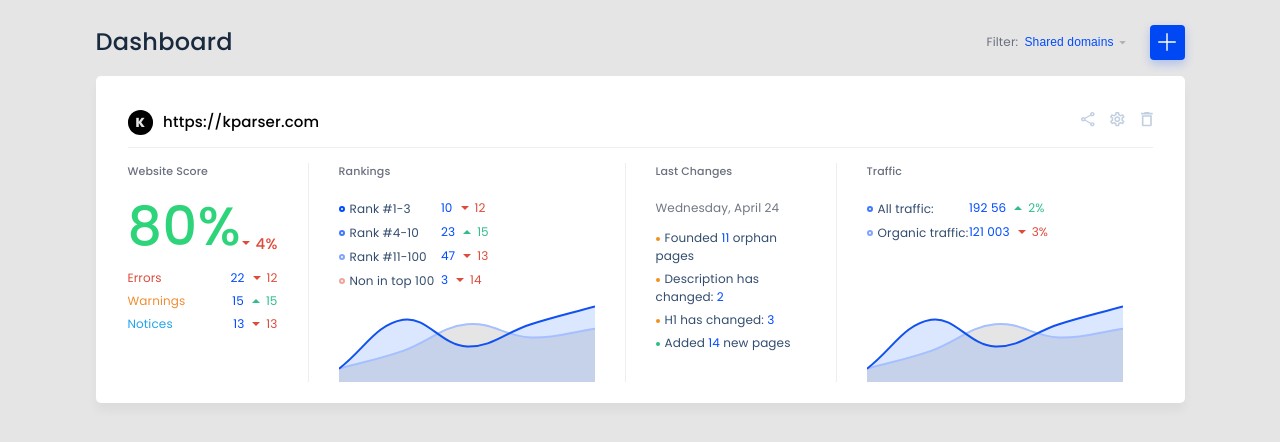
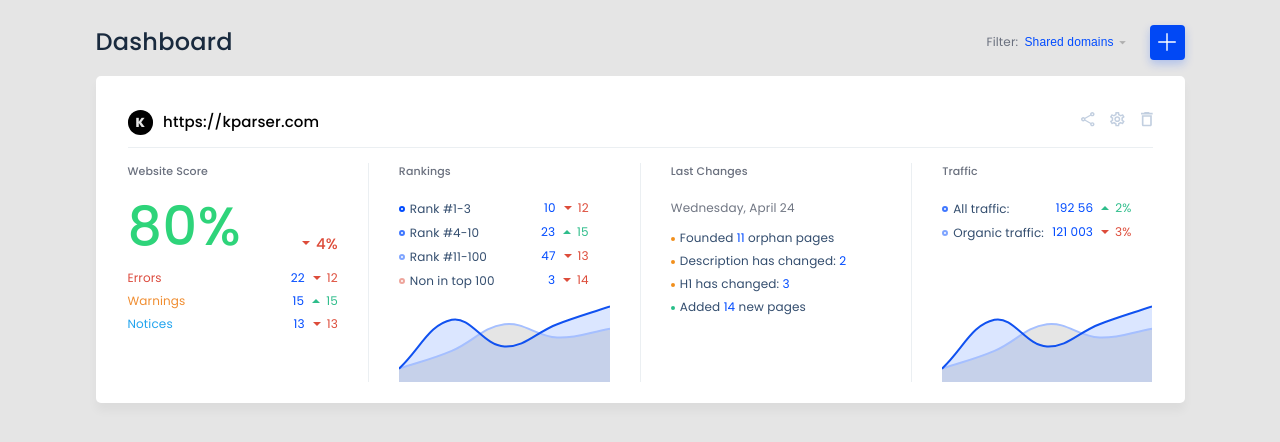
Before and after one commit to ssvStyle/Dashboard, a website: page app/index.html in a window 1280 px wide. Drawn offline with nearby package versions, Linux system fonts and the light colour scheme.

Commit message:
small fix: chart

```diff
--- a/app/index.html
+++ b/app/index.html
@@ -50,7 +50,7 @@
                     </ul>
                 </div>
                 <div class="main__content__block">
-                    <div>
+                    <div class="main__content__block__chart">
                         <p class="main__content__block__title">Rankings</p>
                         <ul>
                             <li><div>Rank #1-3</div><div><span>10</span><p>12</p></div></li>
@@ -72,7 +72,7 @@
                     </ul>
                 </div>
                 <div class="main__content__block">
-                    <div>
+                    <div class="main__content__block__chart">
                         <p class="main__content__block__title">Traffic</p>
                         <ul>
                             <li><div>All traffic: </div><div><span>192 56</span><p>2%</p></div></li>
--- a/src/scss/_main.scss
+++ b/src/scss/_main.scss
@@ -38,7 +38,8 @@
     }
   }
   &__content{
-    @include dFlexBetween(stretch);
+    //@include dFlexBetween(stretch);
+    display: flex;
     &__block:first-of-type {
       padding-left: 0;
       @for $i from 0 to length($scoreColors) {
@@ -109,6 +110,7 @@
       }
     }
     &__block:nth-child(4) {
+      padding-right: 0px;
       ul li:first-child {
         p:before {
           content: '';
@@ -131,11 +133,14 @@
     &__block {
       &:nth-child(2n+2) {
         display: flex;
+        justify-content: space-between;
         flex-direction: column;
-        justify-content: space-between;
-        div {
-          width: 80%;
-        }
+      }
+      canvas {
+        width: 100%;
+      }
+      &__chart {
+          width: 90%;
       }
       width: 25%;
       margin-top: 15px;
```
Also changed, not shown: src/templates/main.html (+2 -2 lines), app/css/style.css, src/css/style.css, 1 other file.
